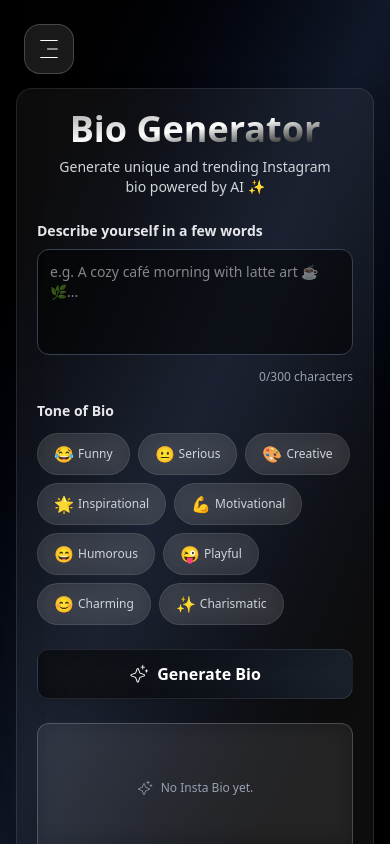
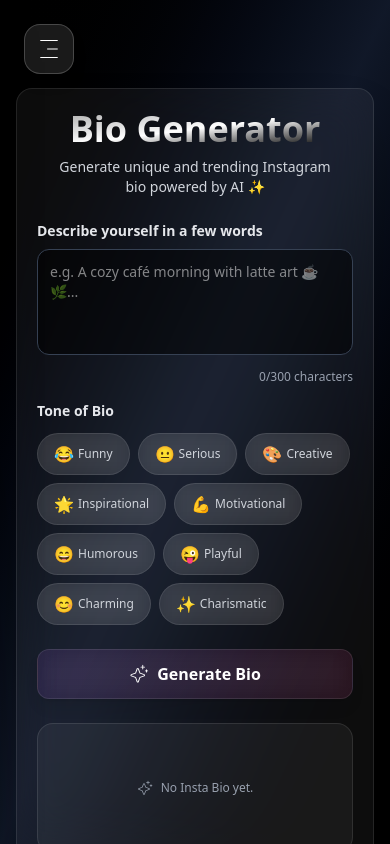
Before and after one commit to rahilp010/AIOP, a React (Vite) app: page /bio in a window 390 px wide. Built offline with nearby package versions, Linux system fonts and the light colour scheme.

Commit message:
fixed issue and change UI

```diff
--- a/src/components/BioGenerator/BioGenerator.jsx
+++ b/src/components/BioGenerator/BioGenerator.jsx
@@ -244,7 +244,7 @@
                      onClick={handleSubmit}
                      disabled={isLoading}
                      className="w-full py-3 sm:py-4 rounded-xl sm:rounded-2xl font-semibold text-base sm:text-lg
-                     bg-gradient-to-r from-black/60 to-gray-800/60
+                     bg-gradient-to-r from-purple-500/10 to-pink-500/10
                      border border-white/10 backdrop-blur-md
                      hover:from-gray-900/70 hover:to-black/70
                      hover:border-white/20 hover:shadow-[0_0_15px_rgba(255,255,255,0.1)]
@@ -284,44 +284,12 @@
                   </button>
 
                   {/* Results Section - Responsive height and padding */}
-                  <div className="relative max-h-[300px] sm:max-h-[350px] lg:max-h-[400px] overflow-y-auto border border-white/20 bg-white/5 rounded-xl sm:rounded-2xl p-4 sm:p-6 backdrop-blur-md customScrollbar">
-                     {bio.length > 0 && (
-                        <button
-                           onClick={handleCopy}
-                           className="absolute top-3 right-3 sm:top-4 sm:right-4 p-2 bg-white/10 border border-white/20 rounded-lg hover:bg-white/20 transition z-10"
-                           aria-label="Copy bio">
-                           {isCopied ? (
-                              <svg
-                                 className="w-4 h-4 text-green-400"
-                                 viewBox="0 0 24 24"
-                                 fill="none"
-                                 stroke="currentColor"
-                                 strokeWidth="2">
-                                 <polyline points="20 6 9 17 4 12" />
-                              </svg>
-                           ) : (
-                              <svg
-                                 className="w-4 h-4 text-white"
-                                 viewBox="0 0 24 24"
-                                 fill="none"
-                                 stroke="currentColor"
-                                 strokeWidth="2">
-                                 <rect
-                                    x="9"
-                                    y="9"
-                                    width="13"
-                                    height="13"
-                                    rx="2"
-                                    ry="2"
-                                 />
-                                 <path d="M5 15H4a2 2 0 0 1-2-2V4a2 2 0 0 1 2-2h9a2 2 0 0 1 2 2v1" />
-                              </svg>
-                           )}
-                        </button>
-                     )}
-
-                     {/* Hashtags Grid - Responsive gap and sizing */}
-                     <div className="flex flex-wrap justify-center gap-2 sm:gap-3">
+                  <div
+                     className={`flex flex-wrap justify-center gap-2 sm:gap-3 ${
+                        bio.length
+                           ? 'border-none bg-transparent'
+                           : 'border border-white/10 bg-white/5 rounded-2xl p-4 sm:p-6'
+                     }`}>
                      {isLoading ? (
                         [...Array(12)].map((_, i) => (
                            <div
@@ -347,15 +315,11 @@
                                  size={20}
                                  className="hidden sm:block"
                               />
-                                 <PiSparkleLight
-                                    size={16}
-                                    className="sm:hidden"
-                                 />
+                              <PiSparkleLight size={16} className="sm:hidden" />
                               No Insta Bio yet.
                            </p>
                         </div>
                      )}
-                     </div>
                   </div>
 
                   {/* Keyboard Shortcut Hint - Hidden on very small screens */}
```
Lines whose indentation alone changed are shown as unchanged.
